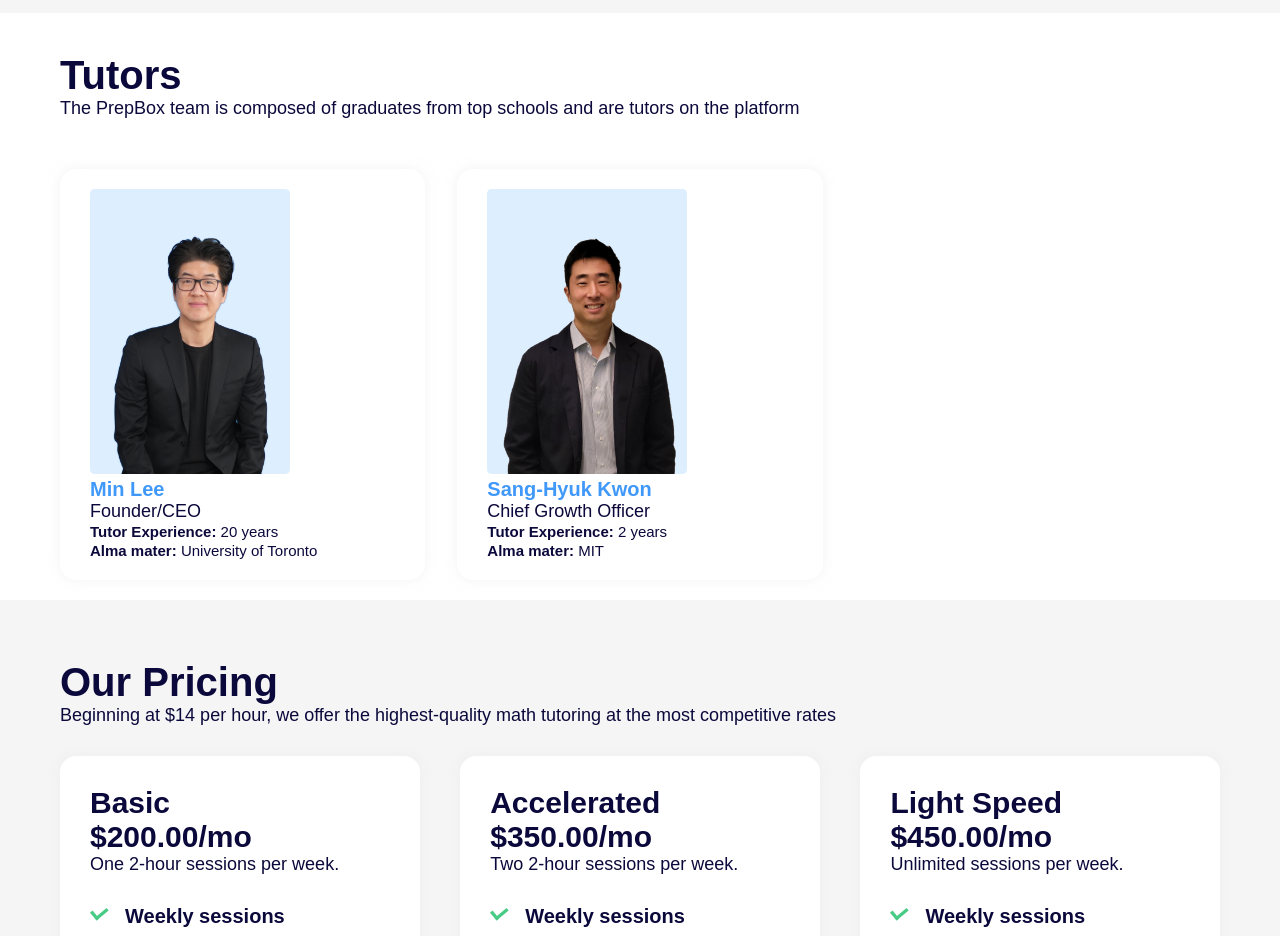
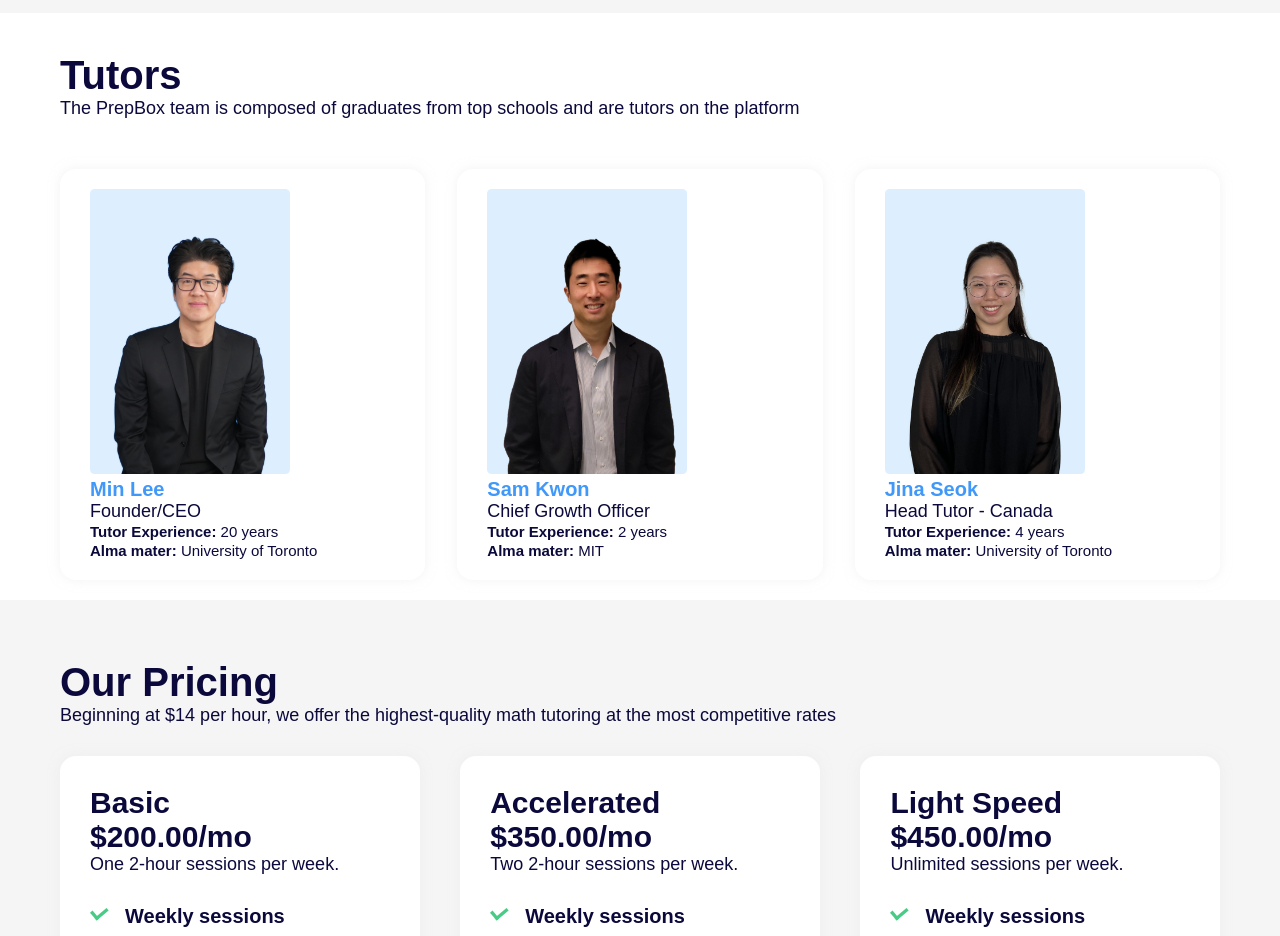
Before and after one commit to kwons90/prepanywhere_marketing_v2, a React (Create React App) app: page / in a window 1280 px wide. Shown: the part 6040-6976 px from the top of the page. Built offline with nearby package versions, Linux system fonts and the light colour scheme; a web font is replaced by a local one.

Commit message:
added Jina

```diff
--- a/src/components/Sections/Team.jsx
+++ b/src/components/Sections/Team.jsx
@@ -5,6 +5,7 @@ import ProfileBox from "../Elements/ProfileBox";
 // import FullButton from "../Buttons/FullButton";
 import MinImage from "../../assets/img/profiles/profile-min.png";
 import KwonImage from "../../assets/img/profiles/profile-kwon.png";
+import JinaImage from "../../assets/img/profiles/JinaCard3.png";
 
 export default function Team() {
   return (
@@ -27,20 +28,26 @@ export default function Team() {
                 alma_mater="University of Toronto"
                 exp_yrs="20 years"
                 img={MinImage}
-                text="Lorem ipsum dolor sit amet, consetetur sadipscing elitr, sed diam nonumy eirmod tempor."
               />
             </div>
             <div className="col-xs-12 col-sm-4 col-md-4 col-lg-4">
               <ProfileBox
-                name="Sang-Hyuk Kwon"
+                name="Sam Kwon"
                 title="Chief Growth Officer"
                 alma_mater="MIT"
                 exp_yrs="2 years"
                 img={KwonImage}
-                text="Lorem ipsum dolor sit amet, consetetur sadipscing elitr, sed diam nonumy eirmod tempor."
               />
             </div>
-
+            <div className="col-xs-12 col-sm-4 col-md-4 col-lg-4">
+              <ProfileBox
+                name="Jina Seok"
+                title="Head Tutor - Canada"
+                alma_mater="University of Toronto"
+                exp_yrs="4 years"
+                img={JinaImage}
+              />
+            </div>
           </div>
           <div className="row flexCenter">
           </div>
```
Also changed, not shown: src/assets/img/profiles/JinaCard3.png (added).
